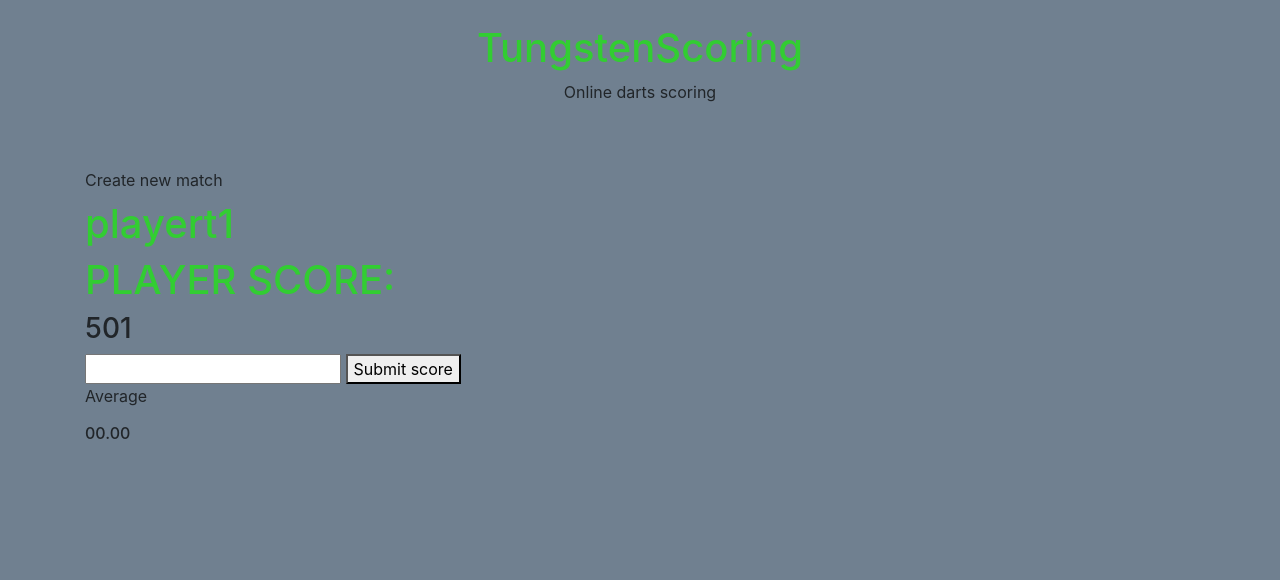
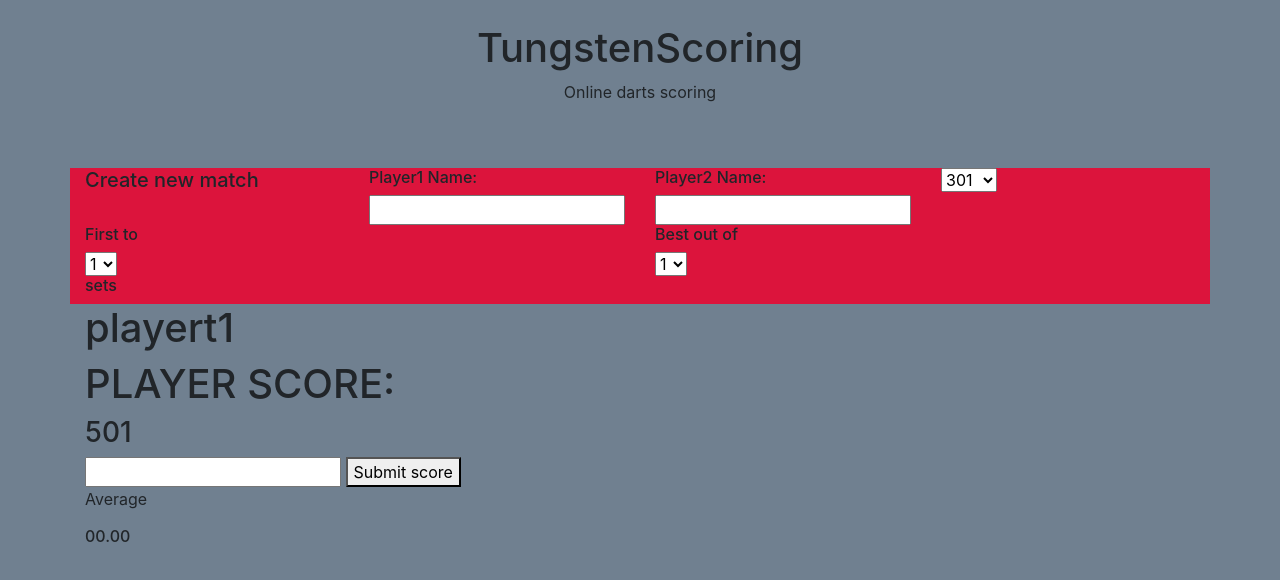
Before and after one commit to nsilz44/online-darts-scorer, a website: page index.html in a window 1280 px wide. Drawn offline with nearby package versions, Linux system fonts and the light colour scheme.

Commit message:
changed the layout of the create match

```diff
--- a/index.html
+++ b/index.html
@@ -16,12 +16,38 @@
       <p class="text-center">Online darts scoring</p>
     </div>
 
-    <div class="container rounded-lg" id= "newMatch" >
-      <form for="matchID">
-      <label>Create new match</label>
-      </form>
+    <div class="container" id= "newMatch" >
+      <div class="row">
+        <div class="col-sm"><h5>Create new match</h5></div>
+        <div class="col-sm"><h6>Player1 Name:</h6><input></input></div>
+        <div class="col-sm"><h6>Player2 Name:</h6><input></input></div>
+        <div class="col-sm">
+          <select id="startscore" value="501">
+            <option value="301">301</option>
+            <option value="501">501</option>
+            <option value="701">701</option>
+            <option value="1001">1001</option>
+          </select></div>
+      </div>
+      <div class="row">
+        <div class="col-sm"><h6>First to</h6>
+          <select id="sets">
+            <option value="1">1</option>
+            <option value="2">2</option>
+            <option value="3">3</option>
+          </select>
+          <h6>sets</h6>
+        </div>
+        <div class="col-sm"><h6>Best out of</h6>
+          <select id="legs">
+            <option value="1">1</option>
+            <option value="3">3</option>
+            <option value="5">5</option>
+            <option value="7">7</option>
+          </select></div>
+      </div>
     </div>
-    <div class="container">
+    <div class="container" id="Game">
       <h1 id="name1">Name</h1>
       <h1>PLAYER SCORE:</h1>
       <h3 id = "score">501</h3>
--- a/index.js
+++ b/index.js
@@ -1,5 +1,16 @@
 var legalScores = [0, 1, 2, 3, 4, 5, 6, 7, 8, 9, 10, 11, 12, 13, 14, 15, 16, 17, 18, 19, 20, 21, 22, 23, 24, 25, 26, 27, 28, 29, 30, 31, 32, 33, 34, 35, 36, 37, 38, 39, 40, 41, 42, 43, 44, 45, 46, 47, 48, 49, 50, 51, 52, 53, 54, 55, 56, 57, 58, 59, 60, 61, 62, 63, 64, 65, 66, 67, 68, 69, 70, 71, 72, 73, 74, 75, 76, 77, 78, 79, 80, 81, 82, 83, 84, 85, 86, 87, 88, 89, 90, 91, 92, 93, 94, 95, 96, 97, 98, 99, 100, 101, 102, 103, 104, 105, 106, 107, 108, 109, 110, 111, 112, 113, 114, 115, 116, 117, 118, 119, 120, 121, 122, 123, 124, 125, 126, 127, 128, 129, 130, 131, 132, 133, 134, 135, 136, 137, 138, 139, 140, 141, 142, 143, 144, 145, 146, 147, 148, 149, 150, 151, 152, 153, 154, 155, 156, 157, 158, 159, 160, 161, 162, 164, 165, 167, 168, 170, 171, 174, 177, 180]
 var legal3DartCloses = [2, 3, 4, 5, 6, 7, 8, 9, 10, 11, 12, 13, 14, 15, 16, 17, 18, 19, 20, 21, 22, 23, 24, 25, 26, 27, 28, 29, 30, 31, 32, 33, 34, 35, 36, 37, 38, 39, 40, 41, 42, 43, 44, 45, 46, 47, 48, 49, 50, 51, 52, 53, 54, 55, 56, 57, 58, 59, 60, 61, 62, 63, 64, 65, 66, 67, 68, 69, 70, 71, 72, 73, 74, 75, 76, 77, 78, 79, 80, 81, 82, 83, 84, 85, 86, 87, 88, 89, 90, 91, 92, 93, 94, 95, 96, 97, 98, 99, 100, 101, 102, 103, 104, 105, 106, 107, 108, 109, 110, 111, 112, 113, 114, 115, 116, 117, 118, 119, 120, 121, 122, 123, 124, 125, 126, 127, 128, 129, 130, 131, 132, 133, 134, 135, 136, 137, 138, 139, 140, 141, 142, 143, 144, 145, 146, 147, 148, 149, 150, 151, 152, 153, 154, 155, 156, 157, 158, 160, 161, 164, 167, 170]
+class Match {
+  constructor (player1name, player2name, startScore) {
+    this.player1name = player1name
+    this.player2name = player2name
+    this.startScore = startScore
+  }
+
+  newMatch (player1, player2, startScore) {
+    const currentMatch = new Match(player1, player2, startScore)
+  }
+}
 class PlayerScore {
   constructor (playername, startScore) {
     startScore = +startScore
@@ -28,7 +39,7 @@ class PlayerScore {
       this.currentScore = this.currentScore - input
       this.totalScore = this.totalScore + input
     }
-    this.average = this.totalScore * 3 / this.dartsThrown
+    this.average = (this.totalScore * 3) / this.dartsThrown
     document.getElementById('score').innerText = this.currentScore
     document.getElementById('average').innerText = this.average
     document.getElementById('inputscore').value = ''
--- a/styles.css
+++ b/styles.css
@@ -1,6 +1,6 @@
-h1{
-    color: limegreen;
-    }
 body{
     background-color: slategrey
 }
+#newMatch{
+    background-color: crimson;
+}
```
